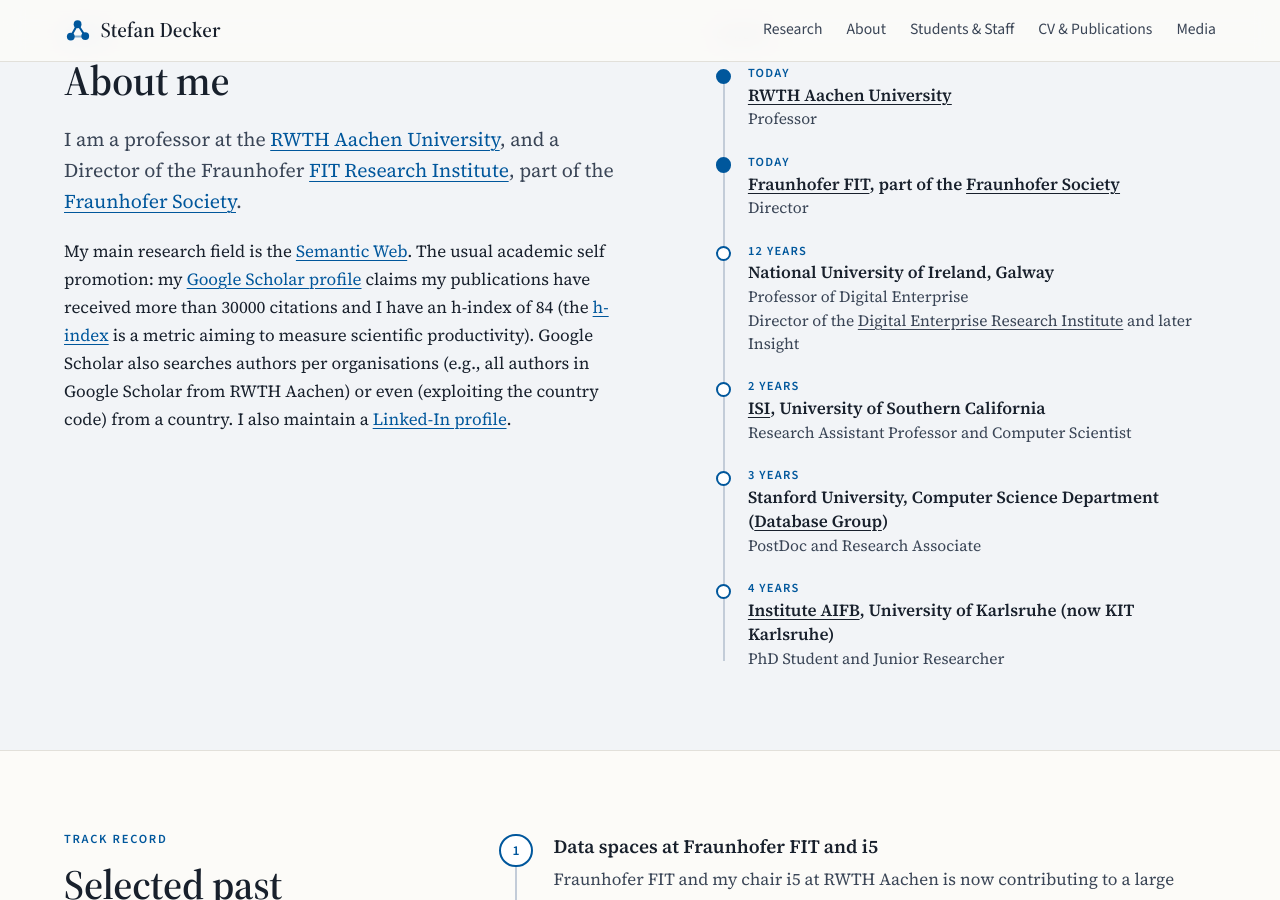
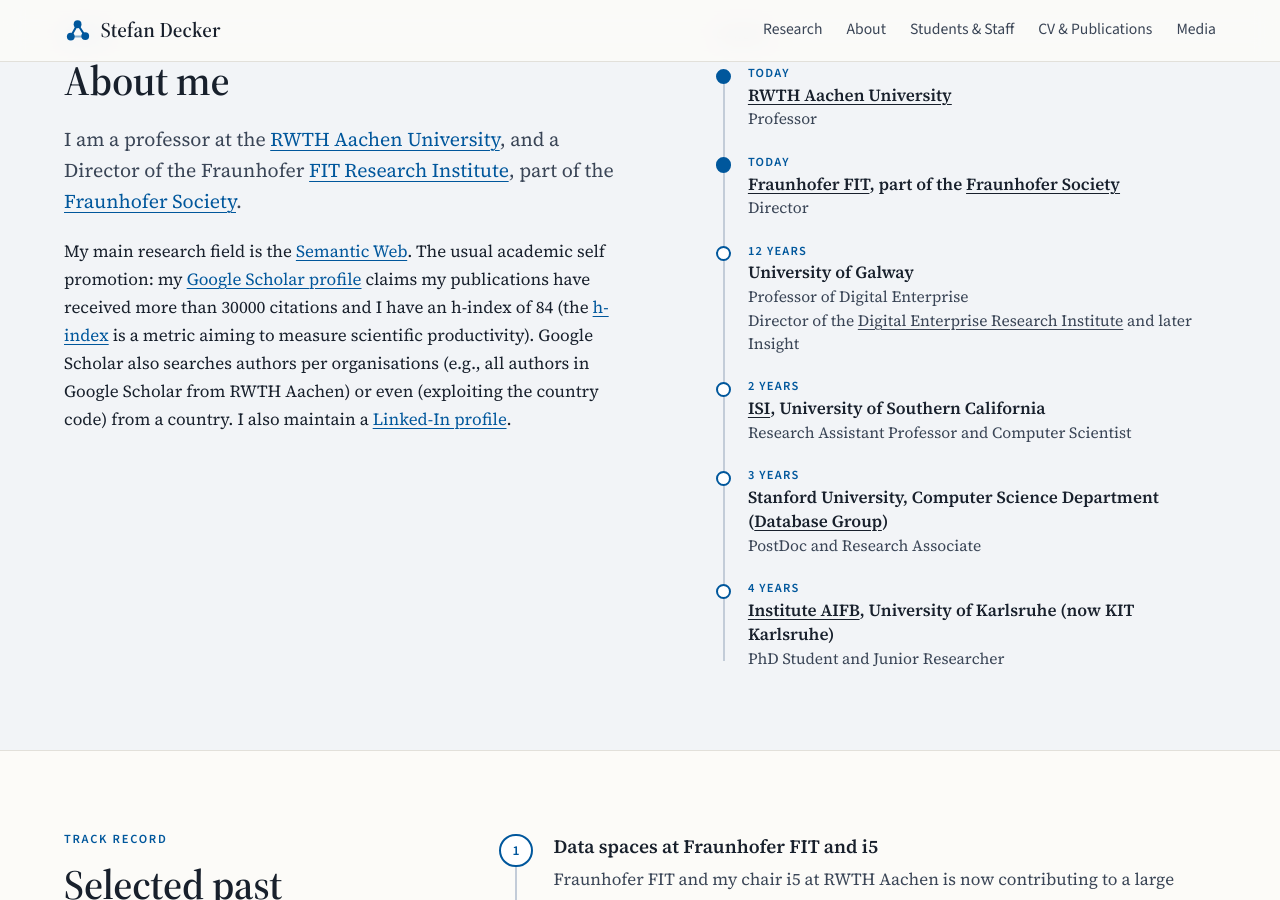
Before and after one commit to stefanjdecker/stefanjdecker.github.io, a Jekyll site: the page built from index.html, in a window 1280 px wide and 900 px high, scrolled down 3085 px. Built offline with Jekyll 4.4.1, drawn with Linux system fonts in a browser that asks for light colours.

Commit message:
Use the current name University of Galway in the career timeline
Co-Authored-By: Claude Opus 5.5 <noreply@anthropic.com>

```diff
--- a/index.html
+++ b/index.html
@@ -136,7 +136,7 @@ title: Professor Stefan Decker
         </li>
         <li>
           <span class="career-when">12 years</span>
-          <span class="career-where">National University of Ireland, Galway</span>
+          <span class="career-where">University of Galway</span>
           <span class="career-what">Professor of Digital Enterprise</span>
           <span class="career-what">Director of the <a href="https://en.wikipedia.org/wiki/Digital_Enterprise_Research_Institute">Digital Enterprise Research Institute</a> and later Insight</span>
         </li>
```
